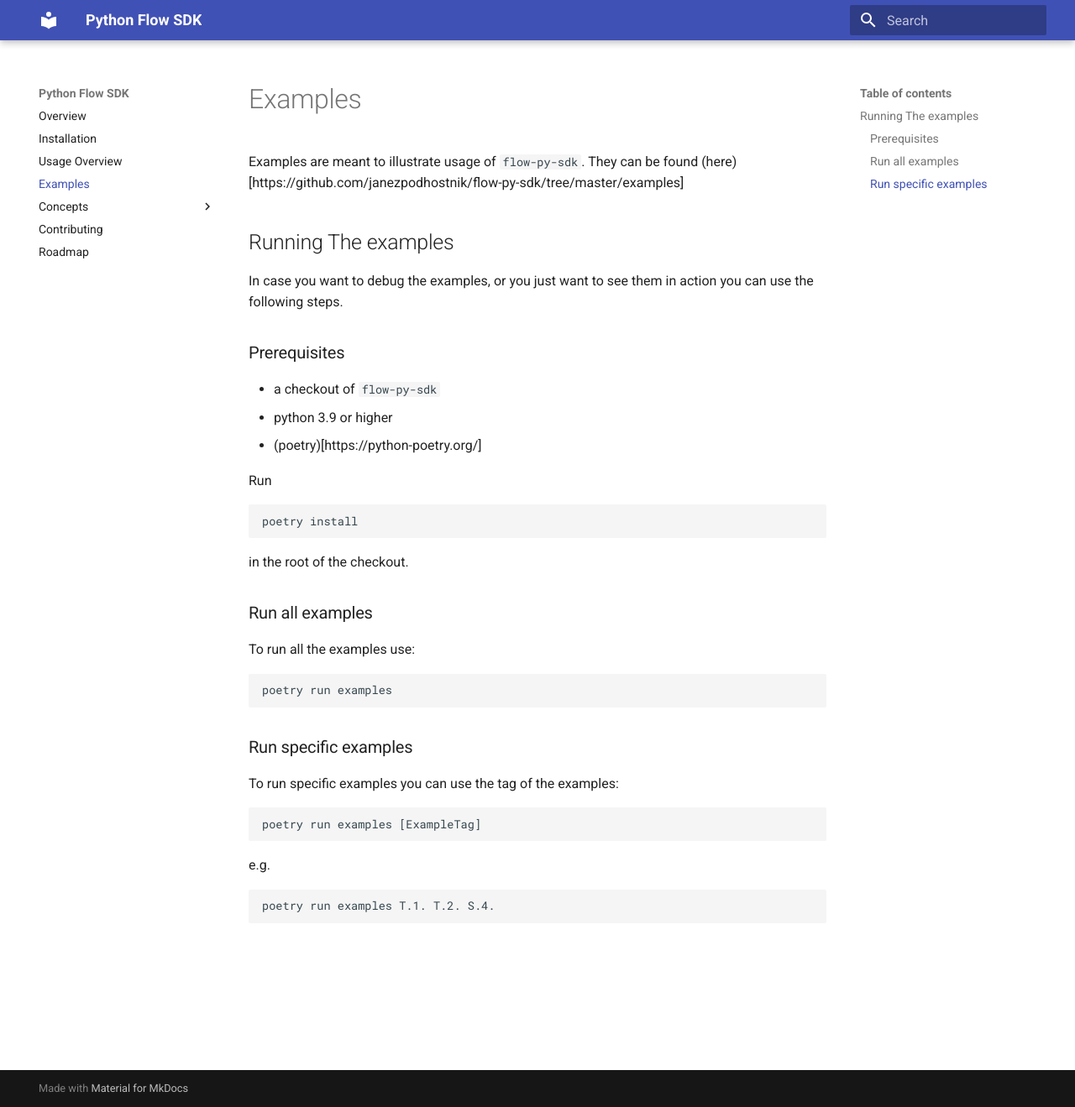
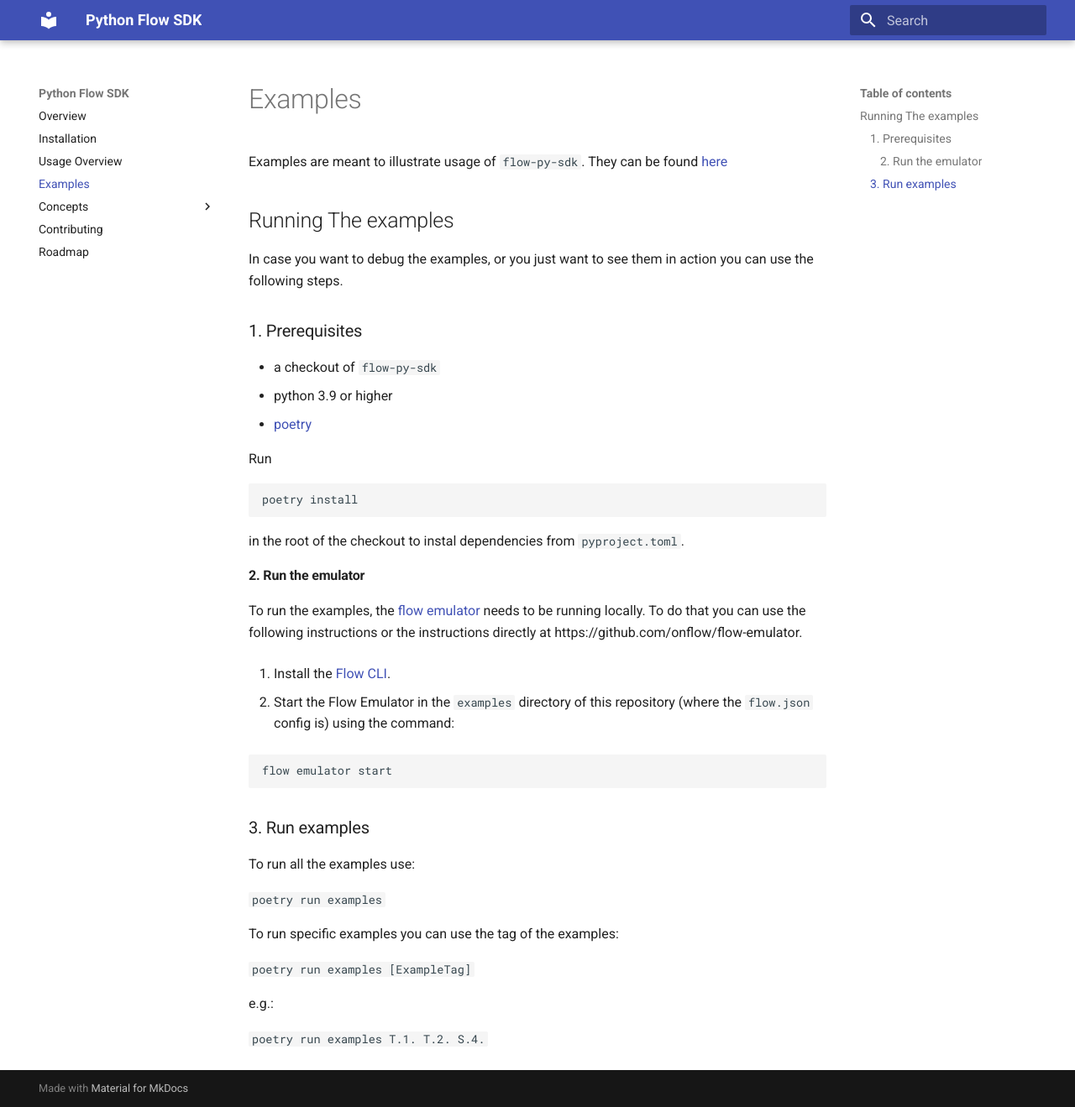
Before and after one commit to janezpodhostnik/flow-py-sdk, an MkDocs documentation site: the page built from docs/examples.md, in a window 1280 px wide and 1319 px high. Shown: the whole window at 84% size. Built offline with MkDocs 1.6.1 and Material for MkDocs 9.7.7, drawn with Linux system fonts in a browser that asks for light colours.

Commit message:
doc updates

````diff
--- a/docs/examples.md
+++ b/docs/examples.md
@@ -1,18 +1,18 @@
 # Examples
 
-Examples are meant to illustrate usage of `flow-py-sdk`. They can be found (here)[https://github.com/janezpodhostnik/flow-py-sdk/tree/master/examples]
+Examples are meant to illustrate usage of `flow-py-sdk`. They can be found [here](https://github.com/janezpodhostnik/flow-py-sdk/tree/master/examples)
 
 
 ## Running The examples
 
 In case you want to debug the examples, or you just want to see them in action you can use the following steps.
 
-### Prerequisites
+### 1. Prerequisites
 
 
 - a checkout of `flow-py-sdk`
 - python 3.9 or higher
-- (poetry)[https://python-poetry.org/]
+- [poetry](https://python-poetry.org/)
 
 Run
 
@@ -20,27 +20,32 @@
 poetry install
 ```
 
-in the root of the checkout.
+in the root of the checkout to instal dependencies from `pyproject.toml`.
 
-### Run all examples
+
+#### 2. Run the emulator
+
+To run the examples, the [flow emulator](https://github.com/onflow/flow-emulator) needs to be running locally.
+To do that you can use the following instructions or the instructions directly at https://github.com/onflow/flow-emulator.
+
+1. Install the [Flow CLI](https://docs.onflow.org/flow-cli).
+
+2. Start the Flow Emulator in the `examples` directory of this repository (where the `flow.json` config is) using the command:
+
+```sh
+flow emulator start
+```
+
+### 3. Run examples
 
 To run all the examples use:
 
-```sh
-poetry run examples
-```
-
-
-### Run specific examples
+`poetry run examples`
 
 To run specific examples you can use the tag of the examples:
 
-```sh
-poetry run examples [ExampleTag]
-```
+`poetry run examples [ExampleTag]`
 
-e.g.
+e.g.:
 
-```sh
-poetry run examples T.1. T.2. S.4.
-```
+`poetry run examples T.1. T.2. S.4.`
--- a/mkdocs.yml
+++ b/mkdocs.yml
@@ -6,7 +6,7 @@
   - mkdocstrings
 
 nav:
-  - Overview: overview.md
+  - Overview: index.md
   - Installation: installation.md
   - 'Usage Overview': usage.md
   - Examples: examples.md
````
Also changed, not shown: docs/contributing.md (+5 -1 lines), docs/index.md (added, +17 -0 lines), docs/overview.md (deleted, +0 -3 lines), docs/roadmap.md (+2 -2 lines), docs/transactions.md (renamed from docs/transacions.md).
